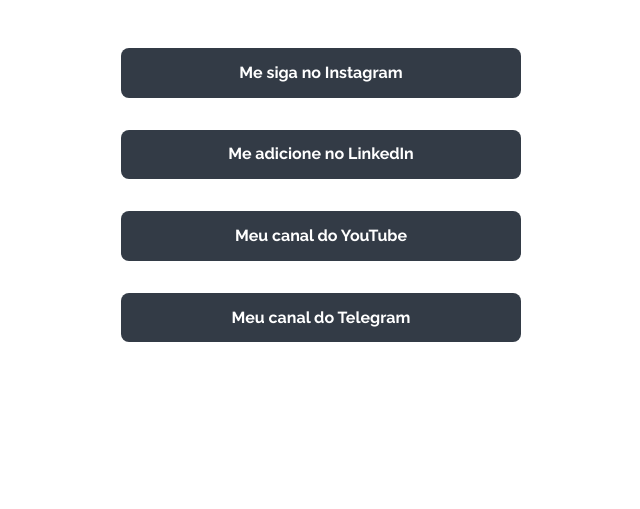
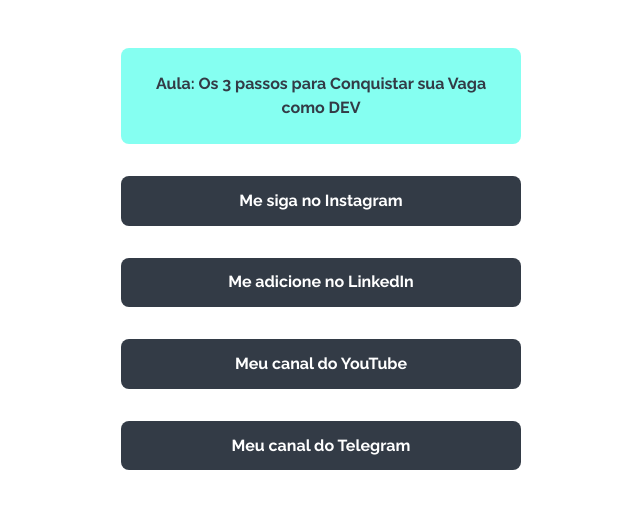
Before and after one commit to pedromarins/pedromarins.github.io, a Jekyll site: the page built from links/index.html, in a window 1280 px wide. Shown: the top 509 px of the page, without its empty margins (319-959 px from the left). Built offline with Jekyll 4.4.1, drawn with Linux system fonts in a browser that asks for light colours.

Commit message:
Atualizando linktree - Campanha 15

```diff
--- a/links/index.html
+++ b/links/index.html
@@ -6,7 +6,7 @@ permalink: /links/
 ---
 <nav class="tree">
     <ul class="tree-list">
-        <!-- <li class="tree-item"><a target="_blank" href="https://conquistesuavaga.com/3-passos?utm_source=TreeDoPedro&utm_campaign=Campanha14" class="tree-link tree-link--featured">Aula: Os 3 passos para Conquistar sua Vaga como DEV</a></li> -->
+        <li class="tree-item"><a target="_blank" href="https://conquistesuavaga.com/3-passos?utm_source=TreeDoPedro&utm_campaign=Campanha15" class="tree-link tree-link--featured">Aula: Os 3 passos para Conquistar sua Vaga como DEV</a></li>
         <li class="tree-item"><a target="_blank" href="https://instagram.com/opedromarins" class="tree-link">Me siga no Instagram</a></li>
         <li class="tree-item"><a target="_blank" href="https://www.linkedin.com/in/pedromarins/" class="tree-link">Me adicione no LinkedIn</a></li>
         <li class="tree-item"><a target="_blank" href="https://www.youtube.com/c/opedromarins/?sub_confirmation=1" class="tree-link">Meu canal do YouTube</a></li>
```
